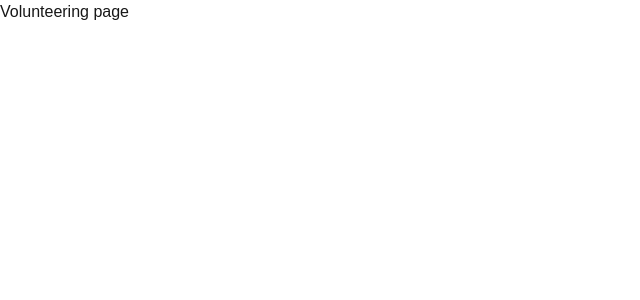
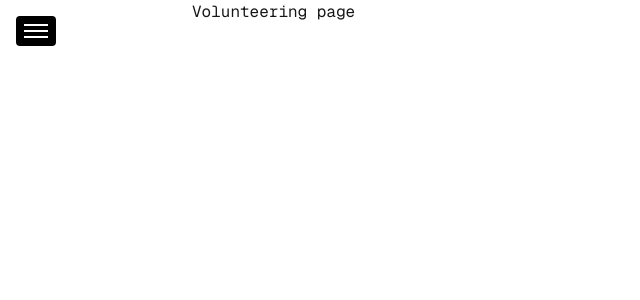
Before and after one commit to hanskamin/website, a Next.js app: page /volunteering in a window 1280 px wide. Shown: the top 300 px of the page, without its empty margins (0-640 px from the left). Built offline with nearby package versions, Linux system fonts and the light colour scheme.

Commit message:
initial volunteering page

```diff
--- /dev/null
+++ b/app/(pages)/volunteering/page.tsx
@@ -0,0 +1,7 @@
+export default function Page() {
+  return (
+    <div>
+      Volunteering page
+    </div>
+  );
+}
```
